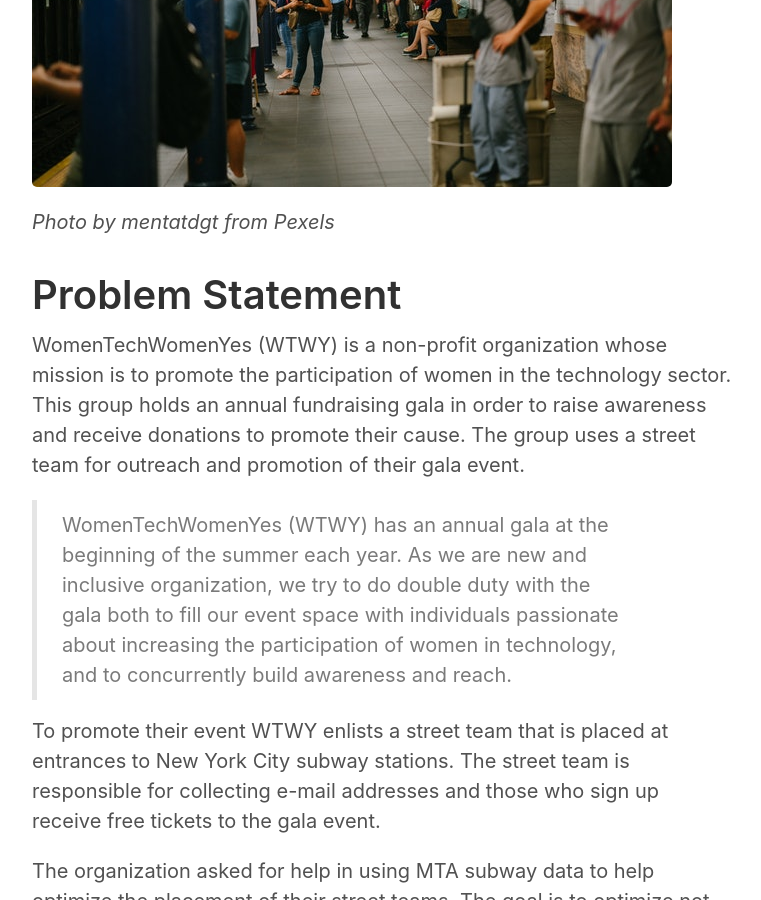
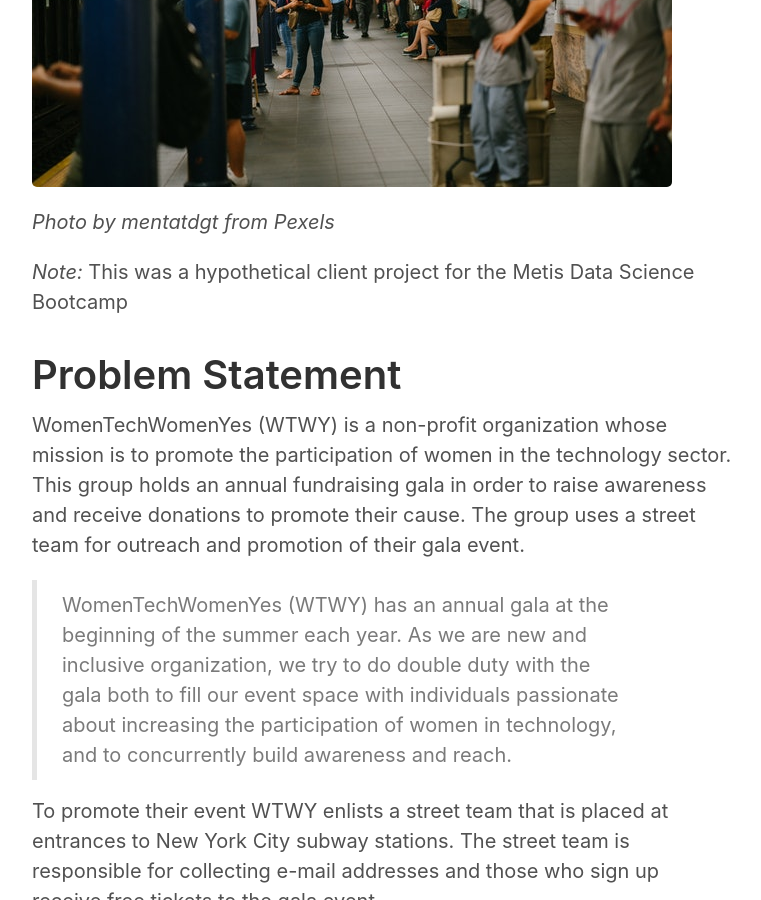
Before and after one commit to skhan-tech/skhan-tech.github.io, a Jekyll site: the page built from _posts/2020-01-10-MTA-traffic-analysis.md, in a window 1280 px wide and 900 px high, scrolled down 599 px. Shown: the whole window, without its empty margins (258-1019 px from the left). Built offline with Jekyll 4.4.1, drawn with Linux system fonts in a browser that asks for light colours; our own code applies the rules of GitHub Pages for plain Markdown files.

Commit message:
Update 2020-01-10-MTA-traffic-analysis.md

```diff
--- a/_posts/2020-01-10-MTA-traffic-analysis.md
+++ b/_posts/2020-01-10-MTA-traffic-analysis.md
@@ -6,6 +6,7 @@
 
 *Photo by mentatdgt from Pexels*
 
+*Note:* This was a hypothetical client project for the Metis Data Science Bootcamp
 
 # Problem Statement
 WomenTechWomenYes (WTWY) is a non-profit organization whose mission is to promote the participation of women in the technology sector. This group holds an annual fundraising gala in order to raise awareness and receive donations to promote their cause. The group uses a street team for outreach and promotion of their gala event.
```
